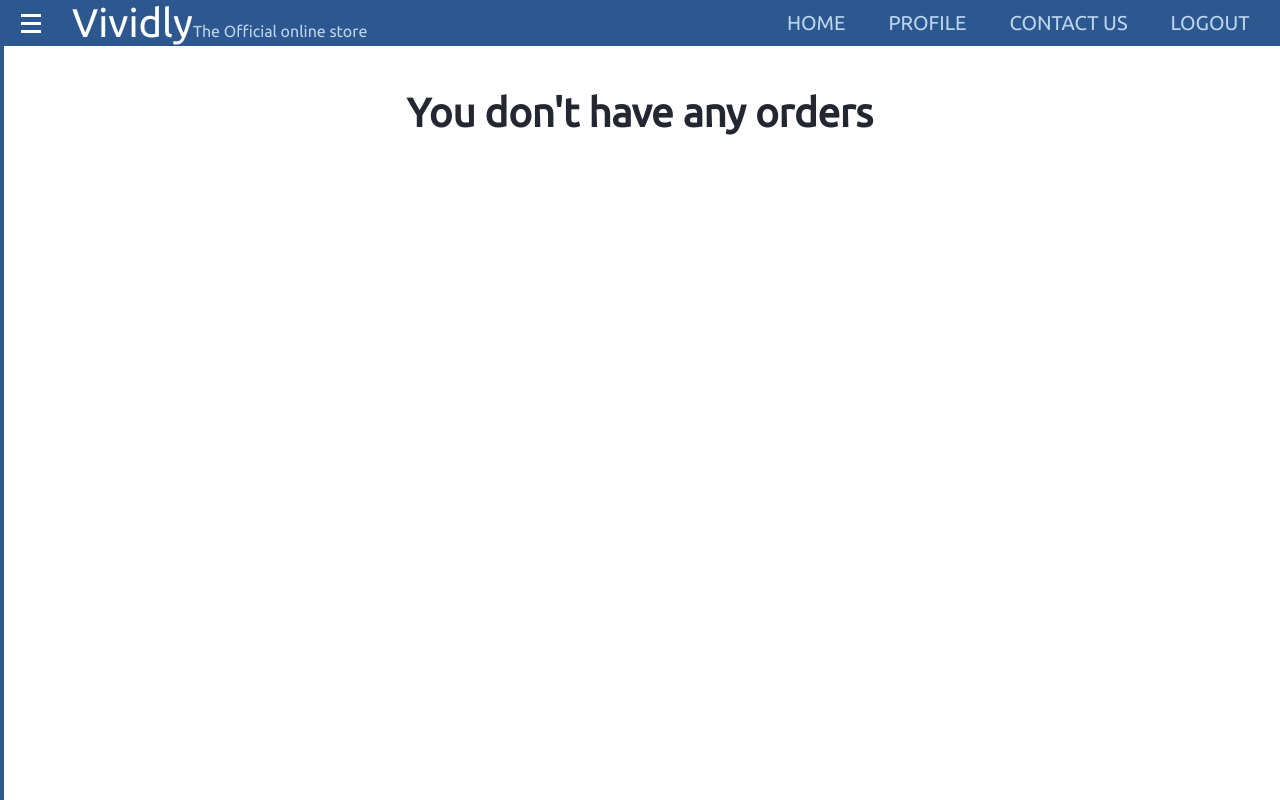
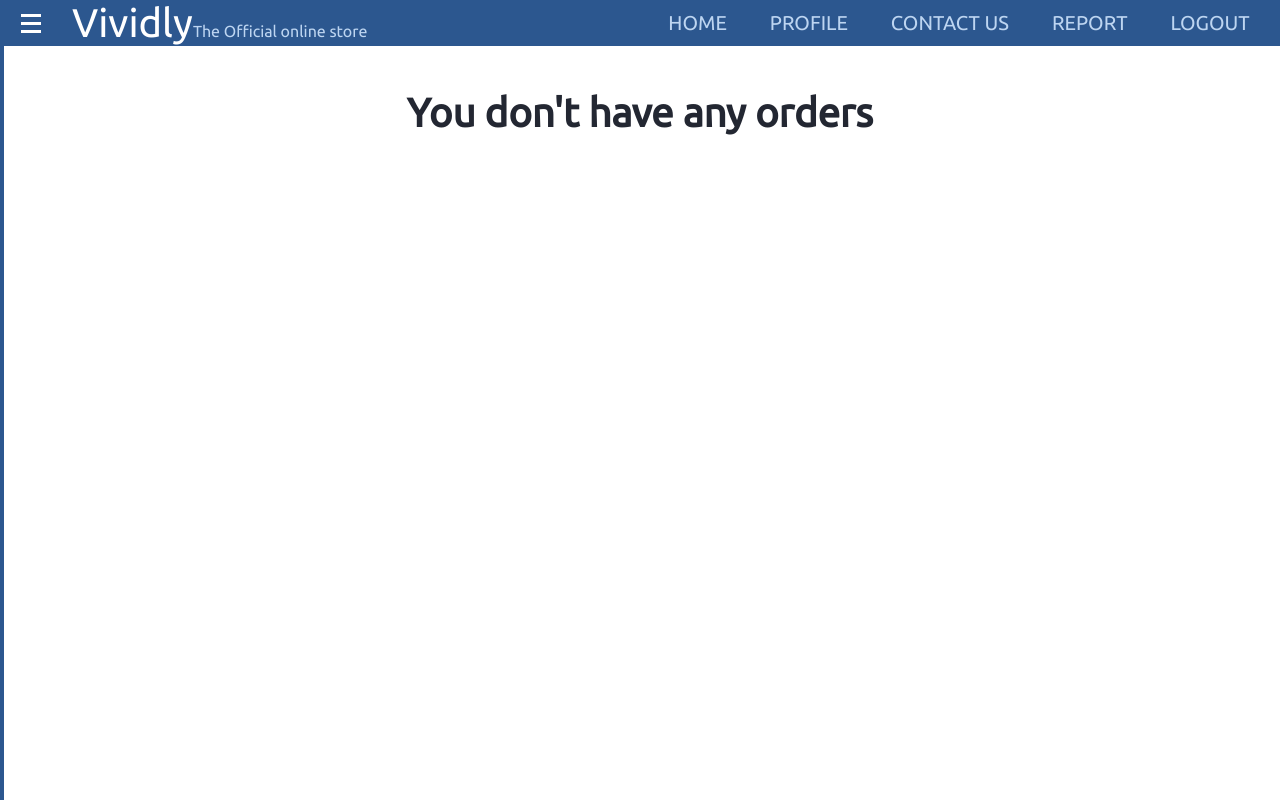
Before and after one commit to MedoOnlyOne/distributed-E-commerce, a Flask app: page /shop/orders in a window 1280 px wide. Run offline with Flask 2, Linux system fonts and the light colour scheme; a user stored in the database is signed in.

Commit message:
searchddd

```diff
--- a/distributed_ecommerce/templates/layoutshop.html
+++ b/distributed_ecommerce/templates/layoutshop.html
@@ -37,6 +37,7 @@
           </li>
 
           <li><a href="{{ url_for('shop.dashboard') }}"> My Products </a></li>
+
           {#
           <li><a href="{{ url_for('addproduct') }}"> Add Product </a></li>
           <li><a href="{{ url_for('addcoupon') }}"> Add coupon </a></li>
@@ -44,6 +45,7 @@
           #}
           <li><a href="{{ url_for('shop.orders') }}"> Orders </a></li>
           <li><a href="{{ url_for('auth.logout') }}"> Logout </a></li>
+
           {% else %}
           <li><a href="{{ url_for('home') }}"> Home </a></li>
           <li><a href="{{ url_for('auth.signup') }}">SignUp</a></li>
@@ -77,6 +79,7 @@
           <li><a href="{{ url_for('home') }}"> Home </a></li>
           <li><a href="{{ url_for('userdashboard') }}"> Profile </a></li>
           <li><a href="{{ url_for('contactus') }}"> Contact Us </a></li>
+          <li><a href="{{ url_for('home') }}"> Report </a></li>
           <li><a href="{{ url_for('auth.logout') }}"> Logout </a></li>
           {% else %}
           <li><a href="{{ url_for('home') }}"> Home </a></li>
```
